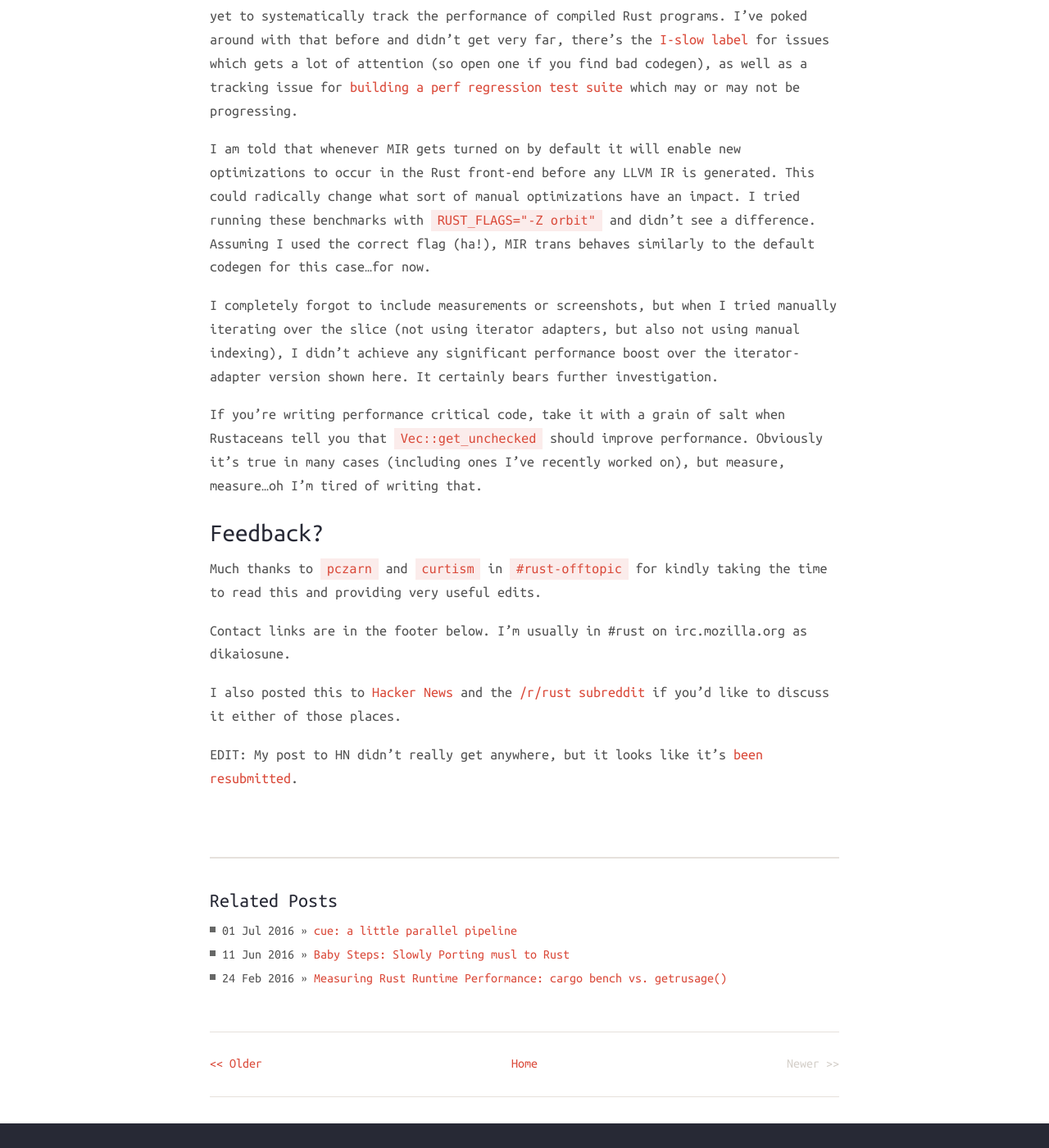
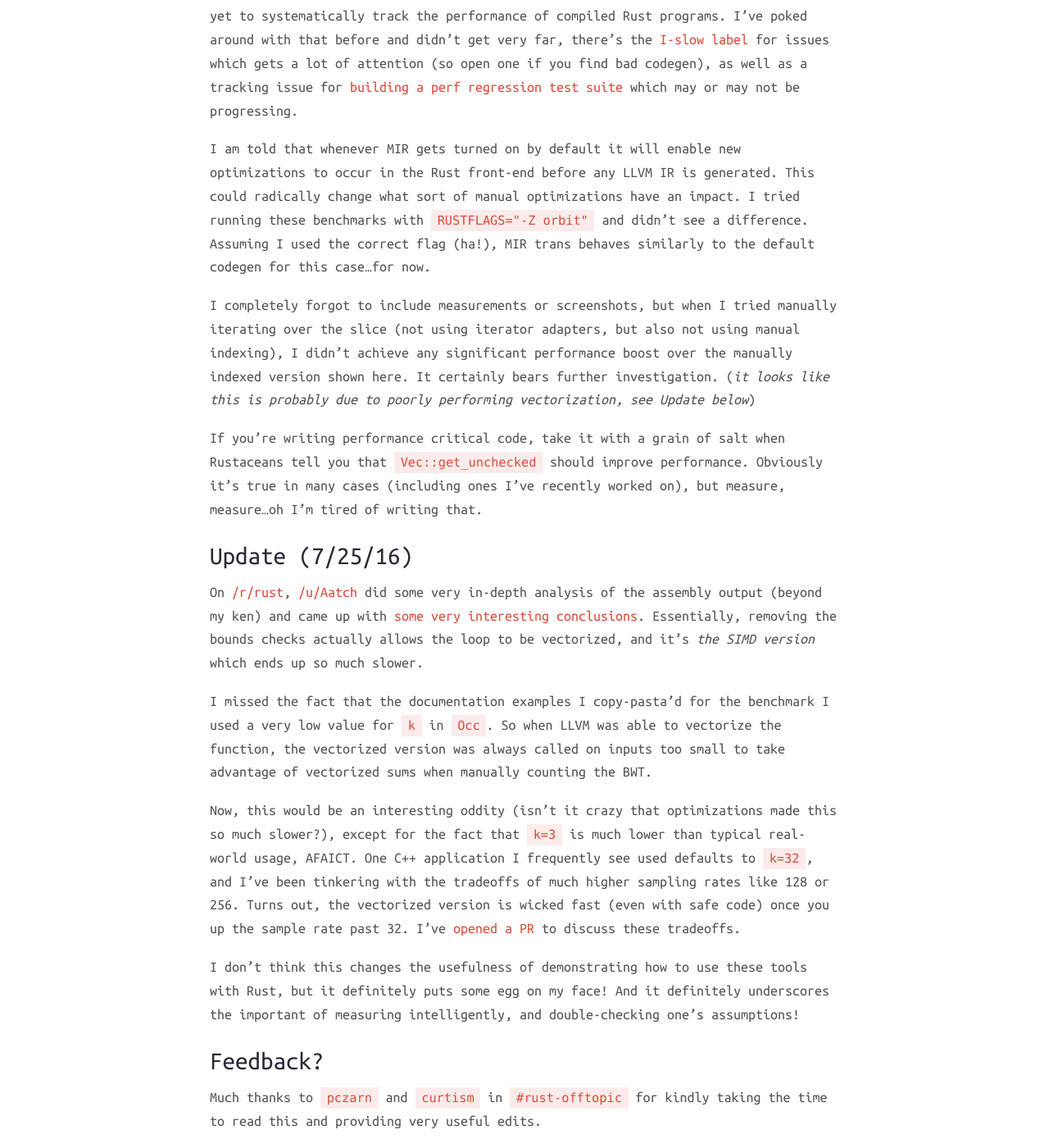
Before and after one commit to fenw1ck/anp.github.io, a Jekyll site: the page built from _posts/2016-07-24-profiling-rust-perf-flamegraph.md, in a window 1280 px wide and 1400 px high, scrolled down 18102 px. Shown: the whole window at 82% size. Built offline with Jekyll 4.4.1, drawn with Linux system fonts in a browser that asks for light colours; nearby versions of some CDN libraries; comment, search, counter and statistics services are not loaded.

Commit message:
Updating with info re: vectorization.

```diff
--- a/_posts/2016-07-24-profiling-rust-perf-flamegraph.md
+++ b/_posts/2016-07-24-profiling-rust-perf-flamegraph.md
@@ -338,11 +338,21 @@ Profiling tools are cool! This would have been much harder to investigate withou
 
 Performance of generated code is always going to be a little in flux. And right now there's a lot of attention paid to compiler performance, but AFAIK there's no effort yet to systematically track the performance of compiled Rust programs. I've poked around with that before and didn't get very far, there's the [I-slow label](https://github.com/rust-lang/rust/issues?q=is%3Aissue+is%3Aopen+performance+label%3AI-slow) for issues which gets a lot of attention (so open one if you find bad codegen), as well as a tracking issue for [building a perf regression test suite](https://github.com/rust-lang/rust/issues/31265) which may or may not be progressing.
 
-I am told that whenever MIR gets turned on by default it will enable new optimizations to occur in the Rust front-end before any LLVM IR is generated. This could radically change what sort of manual optimizations have an impact. I tried running these benchmarks with `RUST_FLAGS="-Z orbit"` and didn't see a difference. Assuming I used the correct flag (ha!), MIR trans behaves similarly to the default codegen for this case...for now.
+I am told that whenever MIR gets turned on by default it will enable new optimizations to occur in the Rust front-end before any LLVM IR is generated. This could radically change what sort of manual optimizations have an impact. I tried running these benchmarks with `RUSTFLAGS="-Z orbit"` and didn't see a difference. Assuming I used the correct flag (ha!), MIR trans behaves similarly to the default codegen for this case...for now.
 
-I completely forgot to include measurements or screenshots, but when I tried manually iterating over the slice (not using iterator adapters, but also not using manual indexing), I didn't achieve any significant performance boost over the iterator-adapter version shown here. It certainly bears further investigation.
+I completely forgot to include measurements or screenshots, but when I tried manually iterating over the slice (not using iterator adapters, but also not using manual indexing), I didn't achieve any significant performance boost over the manually indexed version shown here. It certainly bears further investigation. (*it looks like this is probably due to poorly performing vectorization, see Update below*)
 
 If you're writing performance critical code, take it with a grain of salt when Rustaceans tell you that `Vec::get_unchecked` should improve performance. Obviously it's true in many cases (including ones I've recently worked on), but measure, measure...oh I'm tired of writing that.
+
+## Update (7/25/16)
+
+On [/r/rust](https://www.reddit.com/r/rust/), [/u/Aatch](https://www.reddit.com/user/Aatch) did some very in-depth analysis of the assembly output (beyond my ken) and came up with [some very interesting conclusions](https://www.reddit.com/r/rust/comments/4udxmr/rust_performance_a_story_featuring_perf_and/d5plly1). Essentially, removing the bounds checks actually allows the loop to be vectorized, and it's *the SIMD version* which ends up so much slower.
+
+I missed the fact that the documentation examples I copy-pasta'd for the benchmark I used a very low value for `k` in `Occ`. So when LLVM was able to vectorize the function, the vectorized version was always called on inputs too small to take advantage of vectorized sums when manually counting the BWT.
+
+Now, this would be an interesting oddity (isn't it crazy that optimizations made this so much slower?), except for the fact that `k=3` is much lower than typical real-world usage, AFAICT. One C++ application I frequently see used defaults to `k=32`, and I've been tinkering with the tradeoffs of much higher sampling rates like 128 or 256. Turns out, the vectorized version is wicked fast (even with safe code) once you up the sample rate past 32. I've [opened a PR](https://github.com/rust-bio/rust-bio/pull/76) to discuss these tradeoffs.
+
+I don't think this changes the usefulness of demonstrating how to use these tools with Rust, but it definitely puts some egg on my face! And it definitely underscores the important of measuring intelligently, and double-checking one's assumptions!
 
 ## Feedback?
 
```
